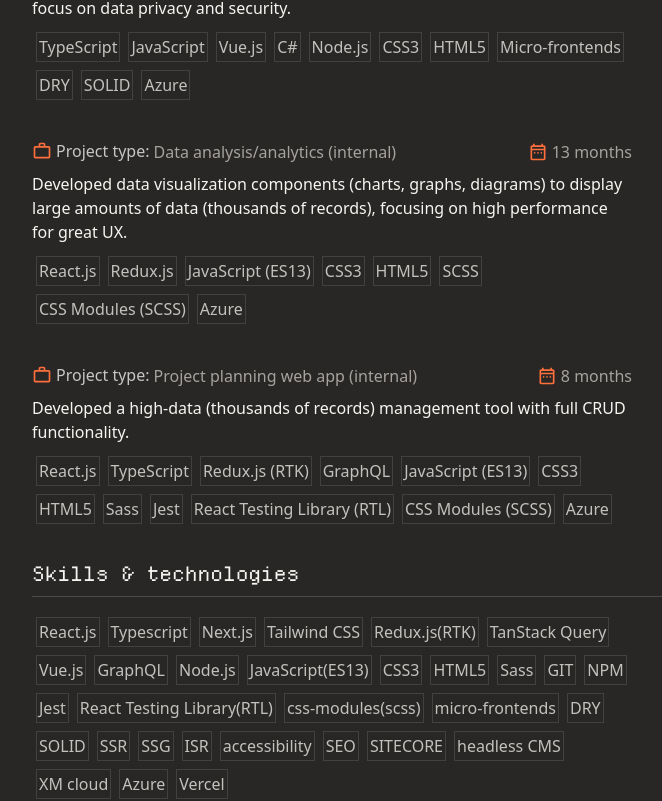
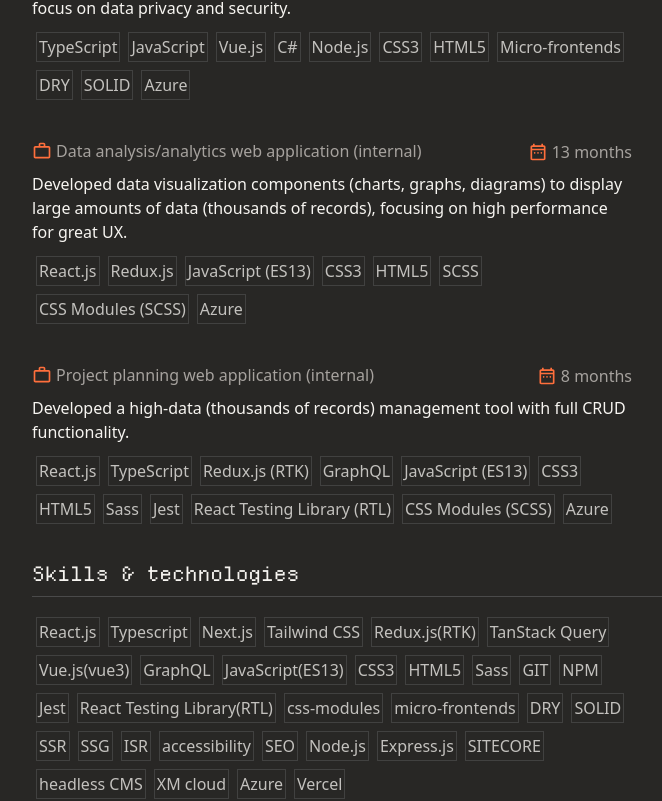
Before and after one commit to zigursuldis/interactive-portfolio, a Next.js app: page / in a window 1280 px wide. Shown: the part 1300-2101 px from the top of the page, without its empty margins (108-770 px from the left). Built offline with nearby package versions, Linux system fonts and the light colour scheme.

Commit message:
minor styling and content change

```diff
--- a/components/skills/skills-data.json
+++ b/components/skills/skills-data.json
@@ -6,9 +6,8 @@
     "Tailwind CSS",
     "Redux.js(RTK)",
     "TanStack Query",
-    "Vue.js",
+    "Vue.js(vue3)",
     "GraphQL",
-    "Node.js",
     "JavaScript(ES13)",
     "CSS3",
     "HTML5",
@@ -17,7 +16,7 @@
     "NPM",
     "Jest",
     "React Testing Library(RTL)",
-    "css-modules(scss)",
+    "css-modules",
     "micro-frontends",
     "DRY",
     "SOLID",
@@ -26,6 +25,8 @@
     "ISR",
     "accessibility",
     "SEO",
+    "Node.js",
+    "Express.js",
     "SITECORE",
     "headless CMS",
     "XM cloud",
--- a/components/work/work-data.json
+++ b/components/work/work-data.json
@@ -47,7 +47,7 @@
   },
   {
     "id": "3",
-    "project_type": "Data analysis/analytics (internal)",
+    "project_type": "Data analysis/analytics web application (internal)",
     "company": "Accenture",
     "company_type": "End-to-end delivery",
     "description": "Developed data visualization components (charts, graphs, diagrams) to display large amounts of data (thousands of records), focusing on high performance for great UX.",
@@ -65,7 +65,7 @@
   },
   {
     "id": "4",
-    "project_type": "Project planning web app (internal)",
+    "project_type": "Project planning web application (internal)",
     "company": "Accenture",
     "company_type": "End-to-end delivery",
     "description": "Developed a high-data (thousands of records) management tool with full CRUD functionality.",
--- a/components/work/work-item.tsx
+++ b/components/work/work-item.tsx
@@ -13,14 +13,14 @@
       <div className="flex lg:justify-between flex-col lg:flex-row ">
         <div className="flex lg:items-center flex-col lg:flex-row justify-start ">
           <div className="text-secondary items-center flex-wrap">
-            <div className="inline-flex items-center relative top-[3px]">
+            <div className="inline-flex items-center relative top-1">
               <WorkIcon
                 fill="#FF6F3C"
                 height={20}
                 width={20}
                 className="mr-1"
               />
-              <span className="mr-1">Project type:</span>
+              <span className="mr-1 lg:hidden">Project type:</span>
             </div>
             <span className="text-tertiary ">{workItem.project_type}</span>
           </div>
```
